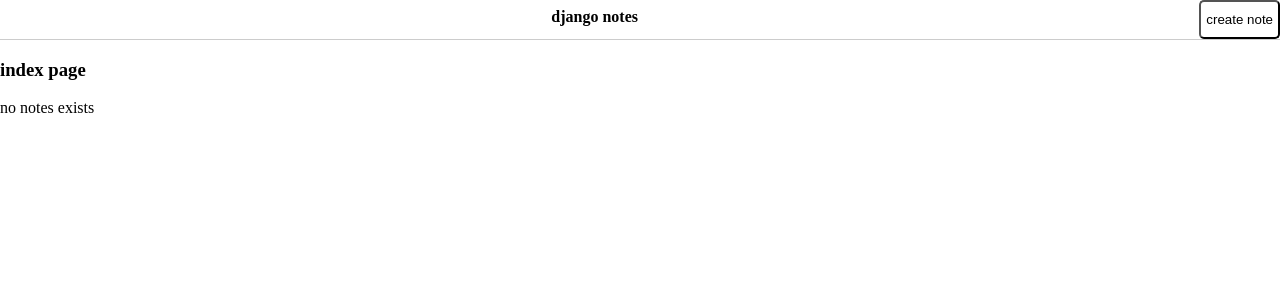
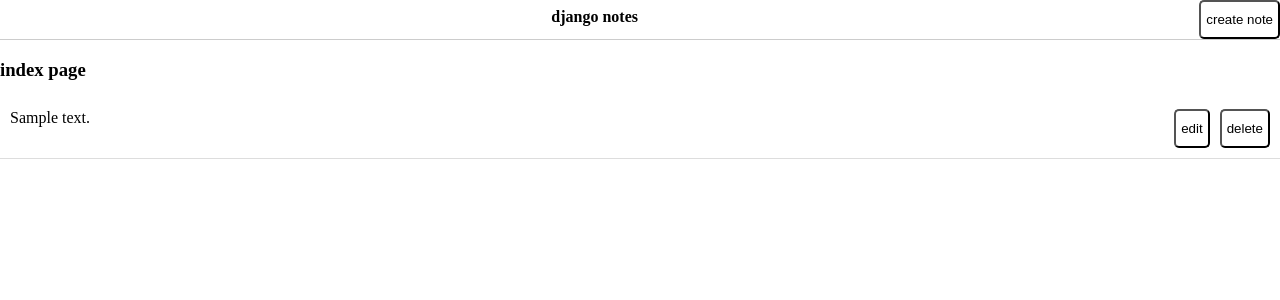
Before and after one commit to iuriikyian/django-spikes, a Django app: page / in a window 1280 px wide. Shown: the top 300 px of the page. Run offline with Django 3.2, Linux system fonts and the light colour scheme; tables that the repository leaves empty hold one stand-in row (values such as "Sample post").

Commit message:
full circle for Note CRUD operations

```diff
--- a/spike01models/notes/static/notes/index.css
+++ b/spike01models/notes/static/notes/index.css
@@ -32,3 +32,19 @@ button.n-left {
 .n-clear {
     clear: both;
 }
+
+.n-note {
+    padding: 10px;
+    border-bottom: solid 1px #ddd;
+}
+
+.n-note .command  button{
+    display: block;
+    float: right;
+    margin: 0 0 0 10px;
+    background: white;
+    padding: 10px 5px;
+    border-radius: 5px;
+    user-select: none;
+    cursor: pointer;
+}
--- a/spike01models/notes/templates/notes/index.html
+++ b/spike01models/notes/templates/notes/index.html
@@ -12,6 +12,18 @@
 {% block body %}
 <h3>index page</h3>
 {% if notes|length %}
+    {% for note in notes %}
+        <div class="n-note">
+            <div class="command">
+                <a href="/delete/{{note.pk}}"><button>delete</button></a>
+            </div>
+            <div class="command">
+                <a href="/edit/{{note.pk}}"><button>edit</button></a>
+            </div>
+            {{ note.text }}
+            <div class="n-clear"></div>
+        </div>
+    {% endfor %}
 {% else %}
    no notes exists
 {% endif %}
--- a/spike01models/notes/urls.py
+++ b/spike01models/notes/urls.py
@@ -5,4 +5,5 @@ urlpatterns = [
     path('', views.index),
     path('edit/', views.edit),
     path('edit/<int:id>', views.edit),
+    path('delete/<int:id>', views.delete),
 ]
--- a/spike01models/notes/views.py
+++ b/spike01models/notes/views.py
@@ -6,8 +6,9 @@ from notes.models import Note
 # Create your views here.
 
 def index(request):
+    notes = Note.objects.all().order_by('-updated')[0:10]
     return render(request, 'notes/index.html', {
-        "notes" : []
+        "notes" : notes
     })
 
 def edit(request, id=None):
@@ -31,3 +32,7 @@ def edit(request, id=None):
         n.text = text
         n.save()
         return HttpResponseRedirect('/')
+
+def delete(request, id):
+    Note.objects.get(pk=id).delete()
+    return HttpResponseRedirect('/')
```
